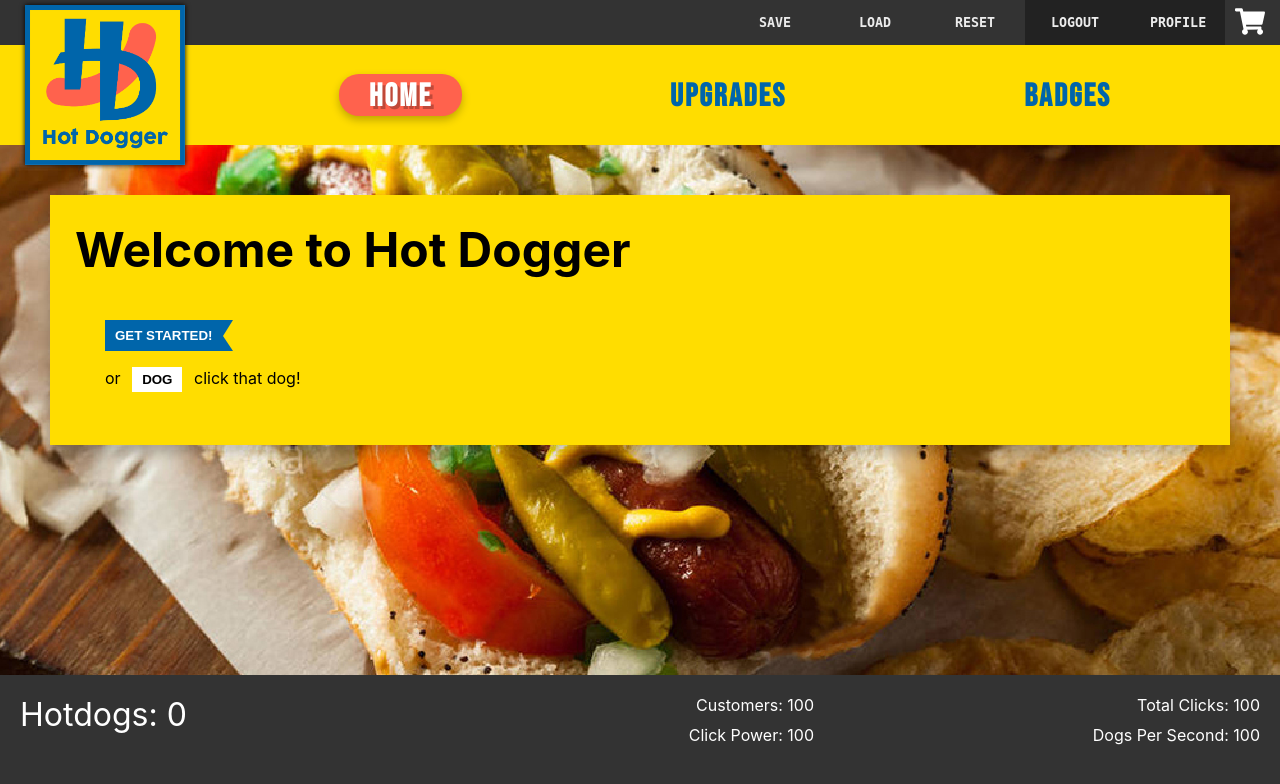
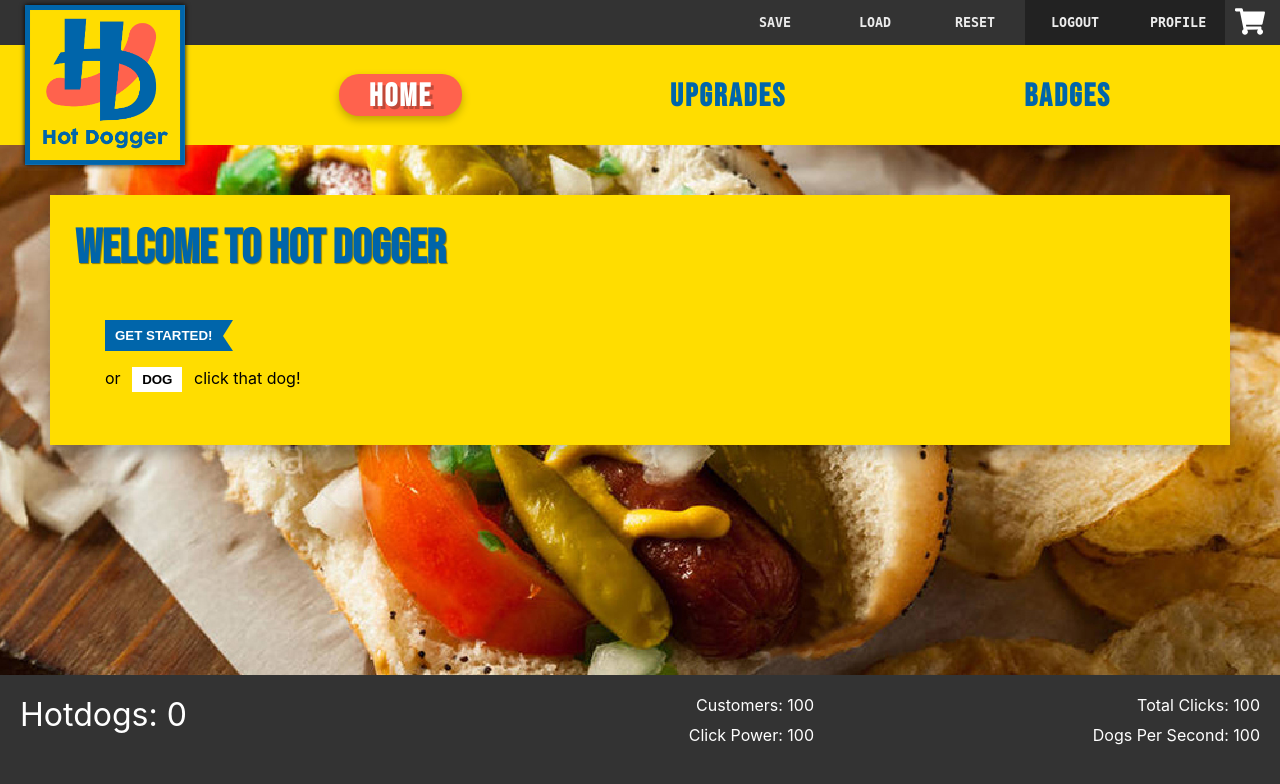
Before and after one commit to stujmar/hotdogger-fe, a React (Create React App) app: page / in a window 1280 px wide. Shown: the top 784 px of the page. Built offline with nearby package versions, Linux system fonts and the light colour scheme; no server answers; a web font is replaced by a local one.

Commit message:
[sm] updated welcome text font and color and size

```diff
--- a/src/components/Home/Home.module.css
+++ b/src/components/Home/Home.module.css
@@ -16,7 +16,10 @@
   left: 25px;
   position: absolute;
   font-weight: bold;
+  color: #0065AA;
+  text-shadow: 1px 1px 1px rgba(0, 0, 0, 0.438);
   font-size: 2rem;
+  font-family: 'Bebas Neue', cursive;
 }
 
 .getStarted {
```
